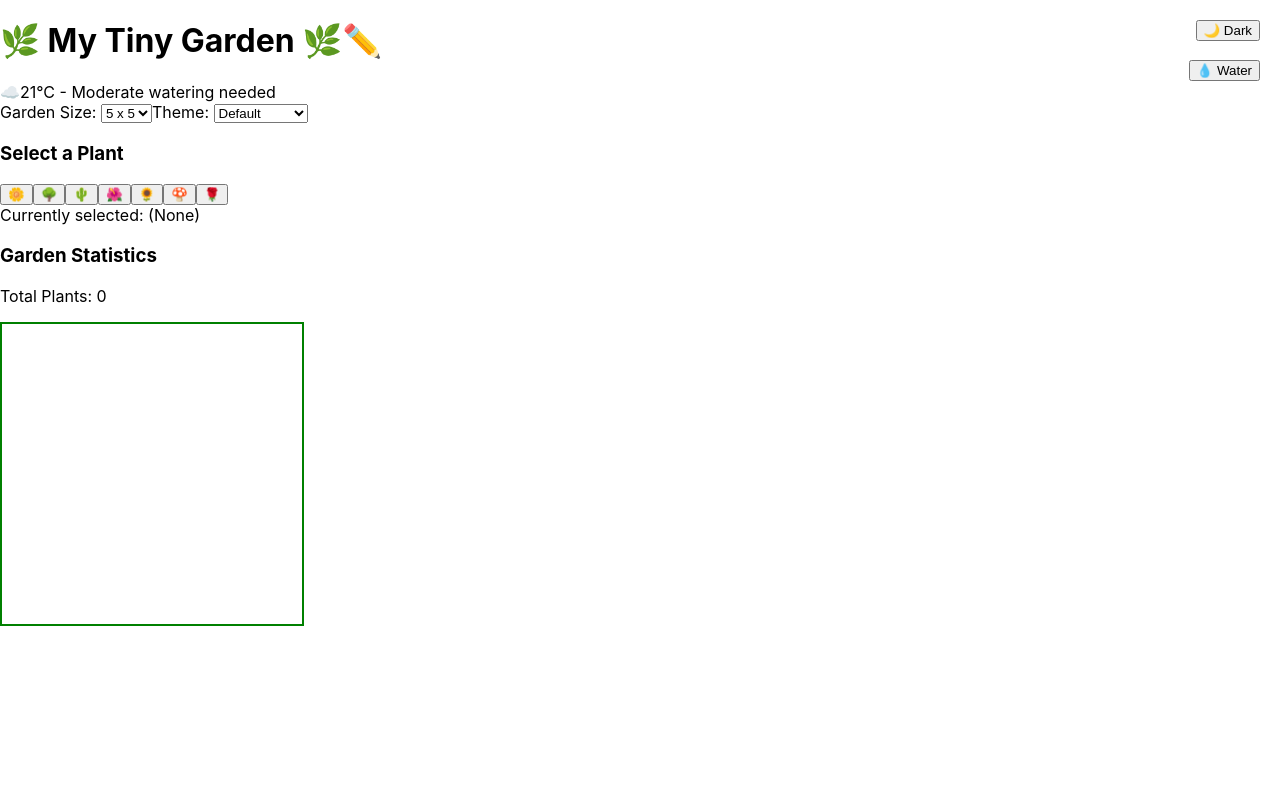
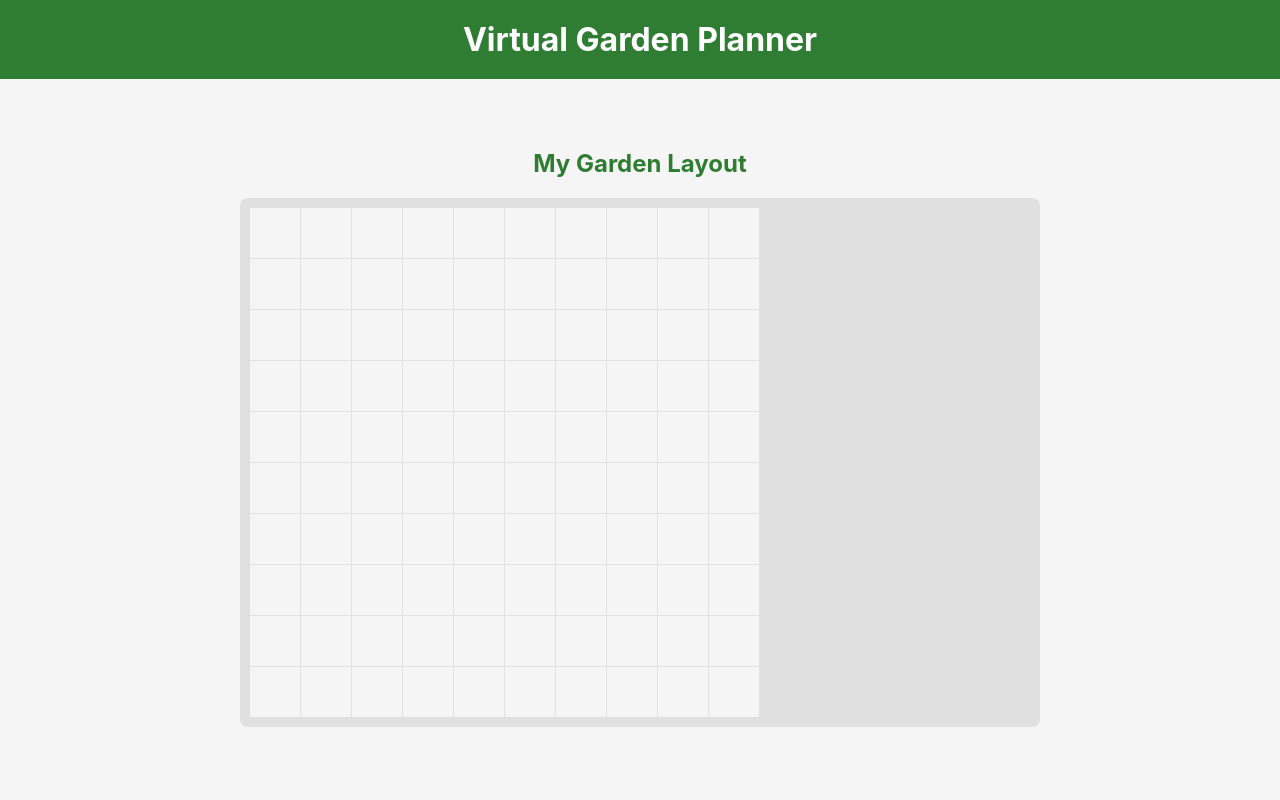
Before and after one commit to elizabethvilloria/virtual-garden-planner, a React (Create React App) app: page / in a window 1280 px wide. Shown: the top 800 px of the page. Built offline with nearby package versions, Linux system fonts and the light colour scheme; the HTML template or start-up script is replaced by a standard one.

Commit message:
feat: update App component with new layout and styling

```diff
--- a/src/App.css
+++ b/src/App.css
@@ -104,3 +104,47 @@ h1:hover .edit-hint {
 .plant-cell.watered {
   animation: plantGrow 0.3s ease-out;
 }
+
+.App {
+  text-align: center;
+  min-height: 100vh;
+  background-color: #f5f5f5;
+}
+
+.App-header {
+  background-color: #2e7d32;
+  padding: 20px;
+  color: white;
+  margin-bottom: 30px;
+}
+
+.App-header h1 {
+  margin: 0;
+  font-size: 2rem;
+}
+
+main {
+  max-width: 1200px;
+  margin: 0 auto;
+  padding: 0 20px;
+}
+
+.garden-section {
+  margin-bottom: 40px;
+}
+
+.plants-section {
+  padding: 20px;
+}
+
+.plants-section h2 {
+  color: #2e7d32;
+  margin-bottom: 20px;
+}
+
+.plants-grid {
+  display: grid;
+  grid-template-columns: repeat(auto-fill, minmax(300px, 1fr));
+  gap: 20px;
+  padding: 20px;
+}
--- a/src/App.js
+++ b/src/App.js
@@ -1,268 +1,30 @@
-import React, { useState, useEffect } from 'react';
-import GardenGrid from './components/GardenGrid';
-import PlantSelector from './components/PlantSelector';
+import React from 'react';
+import './App.css';
+import GardenLayout from './components/GardenLayout';
+import PlantCard from './components/PlantCard';
+import { plants } from './data/plants';
 
-const App = () => {
-  const [selectedPlant, setSelectedPlant] = useState(null);
-  const [gridSize, setGridSize] = useState(5);
-  const [grid, setGrid] = useState(
-    Array.from({ length: gridSize }, () => Array.from({ length: gridSize }, () => null))
-  );
-  const [darkMode, setDarkMode] = useState(false);
-  const [tooltip, setTooltip] = useState({ show: false, text: '', x: 0, y: 0 });
-  const [weather, setWeather] = useState({ temp: null, condition: 'sunny' });
-  const [season, setSeason] = useState('spring');
-  const [plantStats, setPlantStats] = useState({
-    totalPlants: 0,
-    plantTypes: {}
-  });
-  const [lastRemoved, setLastRemoved] = useState(null);
-  const [lastRemovedPosition, setLastRemovedPosition] = useState(null);
-  const [gardenName, setGardenName] = useState('My Tiny Garden');
-  const [isEditingName, setIsEditingName] = useState(false);
-  const [gardenTheme, setGardenTheme] = useState('default');
-  const [isWateringMode, setIsWateringMode] = useState(false);
-  const [wateredPlants, setWateredPlants] = useState(new Set());
-  const [plantGrowth, setPlantGrowth] = useState({});
-
-  useEffect(() => {
-    const conditions = ['sunny', 'rainy', 'cloudy'];
-    const randomCondition = conditions[Math.floor(Math.random() * conditions.length)];
-    const randomTemp = Math.floor(Math.random() * (30 - 15) + 15);
-    setWeather({ temp: randomTemp, condition: randomCondition });
-  }, []);
-
-  useEffect(() => {
-    const seasons = ['spring', 'summer', 'autumn', 'winter'];
-    const currentMonth = new Date().getMonth();
-    const currentSeason = seasons[Math.floor(currentMonth / 3) % 4];
-    setSeason(currentSeason);
-  }, []);
-
-  const handleSelectPlant = (plant) => {
-    setSelectedPlant(plant);
-  };
-
-  const handlePlantPlacement = (rowIndex, colIndex) => {
-    if (selectedPlant) {
-      const newGrid = grid.map((row, rIndex) =>
-        row.map((cell, cIndex) =>
-          rIndex === rowIndex && cIndex === colIndex ? selectedPlant : cell
-        )
-      );
-      setGrid(newGrid);
-
-      setPlantStats(prev => ({
-        totalPlants: prev.totalPlants + 1,
-        plantTypes: {
-          ...prev.plantTypes,
-          [selectedPlant]: (prev.plantTypes[selectedPlant] || 0) + 1
-        }
-      }));
-    }
-  };
-
-  const handlePlantRemoval = (rowIndex, colIndex) => {
-    const plant = grid[rowIndex][colIndex];
-    if (plant) {
-      setLastRemoved(plant);
-      setLastRemovedPosition({ row: rowIndex, col: colIndex });
-
-      const newGrid = grid.map((row, rIndex) =>
-        row.map((cell, cIndex) =>
-          rIndex === rowIndex && cIndex === colIndex ? null : cell
-        )
-      );
-      setGrid(newGrid);
-
-      setPlantStats(prev => ({
-        totalPlants: prev.totalPlants - 1,
-        plantTypes: {
-          ...prev.plantTypes,
-          [plant]: prev.plantTypes[plant] - 1
-        }
-      }));
-    }
-  };
-
-  const handleUndo = () => {
-    if (lastRemoved && lastRemovedPosition) {
-      const { row, col } = lastRemovedPosition;
-      const newGrid = grid.map((r, rIndex) =>
-        r.map((cell, cIndex) =>
-          rIndex === row && cIndex === col ? lastRemoved : cell
-        )
-      );
-      setGrid(newGrid);
-
-      setPlantStats(prev => ({
-        totalPlants: prev.totalPlants + 1,
-        plantTypes: {
-          ...prev.plantTypes,
-          [lastRemoved]: (prev.plantTypes[lastRemoved] || 0) + 1
-        }
-      }));
-
-      setLastRemoved(null);
-      setLastRemovedPosition(null);
-    }
-  };
-
-  const handleGridResize = (newSize) => {
-    setGridSize(newSize);
-    setGrid(Array.from({ length: newSize }, () =>
-      Array.from({ length: newSize }, () => null)
-    ));
-    setPlantStats({
-      totalPlants: 0,
-      plantTypes: {}
-    });
-  };
-
-  const handleWatering = (rowIndex, colIndex) => {
-    if (isWateringMode && grid[rowIndex][colIndex]) {
-      const plantKey = `${rowIndex}-${colIndex}`;
-      setWateredPlants(prev => new Set(prev).add(plantKey));
-
-      setPlantGrowth(prev => ({
-        ...prev,
-        [plantKey]: (prev[plantKey] || 0) + 1
-      }));
-
-      setTimeout(() => {
-        setWateredPlants(prev => {
-          const newSet = new Set(prev);
-          newSet.delete(plantKey);
-          return newSet;
-        });
-      }, 1000);
-    }
-  };
-
+function App() {
   return (
-    <div className={`garden-app ${darkMode ? 'dark-mode' : ''} season-${season}`}>
-      {isEditingName ? (
-        <div className="garden-name-edit">
-          <input
-            type="text"
-            value={gardenName}
-            onChange={(e) => setGardenName(e.target.value)}
-            className="garden-input"
-            autoFocus
-            onBlur={() => setIsEditingName(false)}
-            onKeyPress={(e) => e.key === 'Enter' && setIsEditingName(false)}
-          />
-        </div>
-      ) : (
-        <h1 onClick={() => setIsEditingName(true)} style={{ cursor: 'pointer' }}>
-          🌿 {gardenName} 🌿
-          <span className="edit-hint">✏️</span>
-        </h1>
-      )}
-      <button
-        className="garden-button"
-        onClick={() => setDarkMode(!darkMode)}
-        style={{ position: 'absolute', top: '20px', right: '20px' }}
-      >
-        {darkMode ? '☀️ Light' : '🌙 Dark'}
-      </button>
-      <button
-        className="garden-button"
-        onClick={() => setIsWateringMode(!isWateringMode)}
-        style={{ position: 'absolute', top: '60px', right: '20px' }}
-      >
-        {isWateringMode ? '🌱 Plant' : '💧 Water'}
-      </button>
-      <div className="weather-widget">
-        <span className="weather-icon">
-          {weather.condition === 'sunny' ? '☀️' :
-           weather.condition === 'rainy' ? '🌧️' : '☁️'}
-        </span>
-        <span>
-          {weather.temp}°C - {weather.condition === 'sunny' ? 'Water your plants!' :
-           weather.condition === 'rainy' ? 'Perfect growing weather!' : 'Moderate watering needed'}
-        </span>
-      </div>
-      <div className="grid-controls">
-        <label>Garden Size: </label>
-        <select
-          value={gridSize}
-          onChange={(e) => handleGridResize(Number(e.target.value))}
-          className="garden-select"
-        >
-          <option value="3">3 x 3</option>
-          <option value="5">5 x 5</option>
-          <option value="7">7 x 7</option>
-          <option value="9">9 x 9</option>
-        </select>
-        <label>Theme: </label>
-        <select
-          value={gardenTheme}
-          onChange={(e) => setGardenTheme(e.target.value)}
-          className="garden-select"
-        >
-          <option value="default">Default</option>
-          <option value="zen">Zen Garden</option>
-          <option value="tropical">Tropical</option>
-          <option value="cottage">Cottage</option>
-        </select>
-      </div>
-      <PlantSelector onSelectPlant={handleSelectPlant} />
-      <div className="selected-plant">
-        Currently selected: {selectedPlant || '(None)'}
-      </div>
-      <div className="stats-container">
-        <h3>Garden Statistics</h3>
-        <p>Total Plants: {plantStats.totalPlants}</p>
-        <div className="plant-counts">
-          {Object.entries(plantStats.plantTypes).map(([plant, count]) => (
-            <span key={plant} className="plant-stat">
-              {plant}: {count}
-            </span>
-          ))}
-        </div>
-      </div>
-      {lastRemoved && (
-        <button
-          className="garden-button"
-          onClick={handleUndo}
-          style={{ marginTop: '10px' }}
-        >
-          ↩️ Undo Remove {lastRemoved}
-        </button>
-      )}
-      <GardenGrid
-        grid={grid}
-        onPlantPlacement={handlePlantPlacement}
-        onPlantRemoval={handlePlantRemoval}
-        onCellHover={(plant, event) => {
-          if (plant) {
-            setTooltip({
-              show: true,
-              text: `${plant} - Right-click to remove`,
-              x: event.clientX + 10,
-              y: event.clientY + 10
-            });
-          } else {
-            setTooltip({ ...tooltip, show: false });
-          }
-        }}
-        onCellLeave={() => setTooltip({ ...tooltip, show: false })}
-        isWateringMode={isWateringMode}
-        onWatering={handleWatering}
-        wateredPlants={wateredPlants}
-        plantGrowth={plantGrowth}
-      />
-      {tooltip.show && (
-        <div
-          className="plant-tooltip"
-          style={{ left: tooltip.x, top: tooltip.y }}
-        >
-          {tooltip.text}
-        </div>
-      )}
+    <div className="App">
+      <header className="App-header">
+        <h1>Virtual Garden Planner</h1>
+      </header>
+      <main>
+        <section className="garden-section">
+          <GardenLayout />
+        </section>
+        <section className="plants-section">
+          <h2>Available Plants</h2>
+          <div className="plants-grid">
+            {plants.map(plant => (
+              <PlantCard key={plant.id} plant={plant} />
+            ))}
+          </div>
+        </section>
+      </main>
     </div>
   );
-};
+}
 
 export default App;
```
